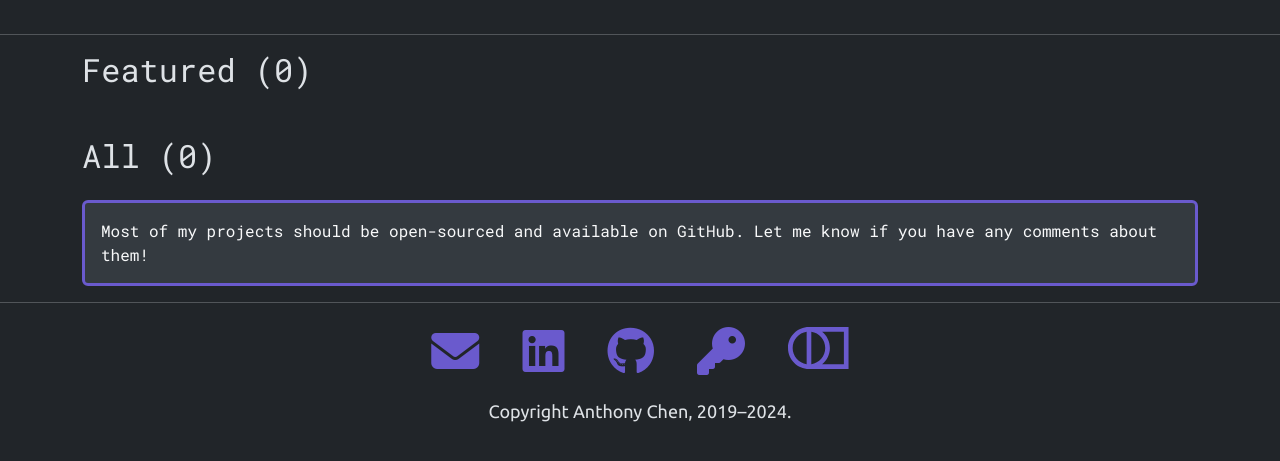
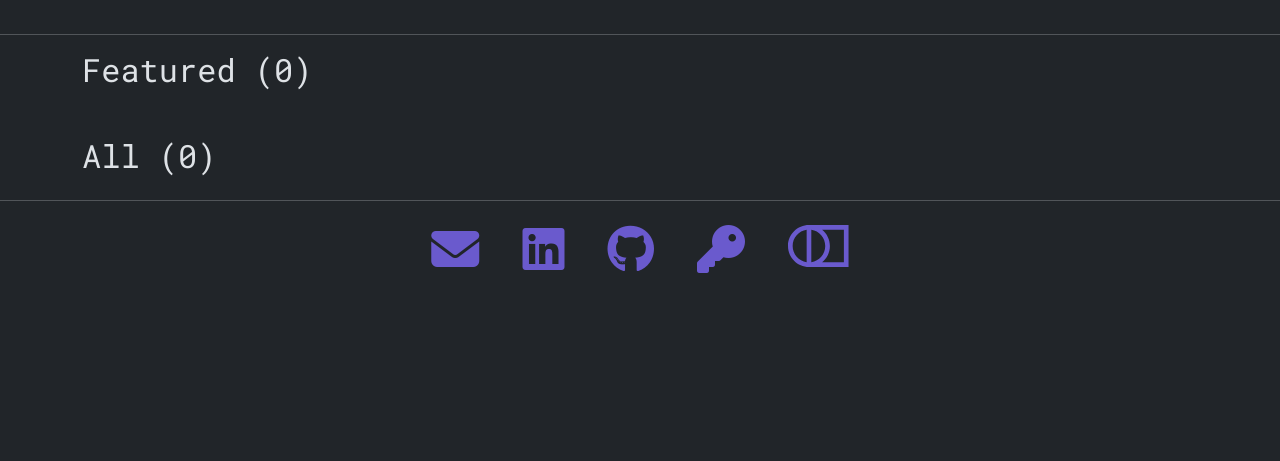
Before and after one commit to slightlyskepticalpotat/chenanthony-new, a Flask app: template src/templates/projects.html in a window 1280 px wide. Shown: the part 161-622 px from the top of the page. Run offline with Flask 3, Linux system fonts and the light colour scheme; the template is opened without the code that fills it, so the values that code supplies are empty; some libraries are stand-ins or nearby versions.

Commit message:
remove some copyright notices

```diff
--- a/src/templates/default.html
+++ b/src/templates/default.html
@@ -79,9 +79,6 @@
                 </li>
             </ul>
         </div>
-        <div class="text-center">
-            <p><small>Copyright Anthony Chen, 2019–2024.</small></p>
-        </div>
     </footer>
 
     <script src="https://cdn.jsdelivr.net/npm/@popperjs/core@2.11.5/dist/umd/popper.min.js" integrity="sha384-Xe+8cL9oJa6tN/veChSP7q+mnSPaj5Bcu9mPX5F5xIGE0DVittaqT5lorf0EI7Vk" crossorigin="anonymous"></script>
--- a/src/templates/index.html
+++ b/src/templates/index.html
@@ -11,7 +11,7 @@
     <link rel="stylesheet" href="{{ url_for("static", filename="css/main.css") }}">
     <link rel="stylesheet" href="https://cdn.jsdelivr.net/npm/bootstrap@5.3.2/dist/css/bootstrap.min.css">
 
-    <title>Home</title>
+    <title>Anthony Chen</title>
     <nav class="navbar sticky-top navbar-expand-lg">
         <div class="container">
           <a class="navbar-brand" href="/">Anthony</a>
@@ -91,7 +91,7 @@
             </ul>
         </div>
         <div class="text-center">
-            <p><small>Copyright Anthony Chen, 2019–2024.</small></p>
+            <p><small>Copyright Anthony Chen, 2019–2024</small></p>
         </div>
     </footer>
     </div>
--- a/src/templates/links.html
+++ b/src/templates/links.html
@@ -85,9 +85,6 @@
                 </li>
             </ul>
         </div>
-        <div class="text-center">
-            <p><small>Copyright Anthony Chen, 2019–2024.</small></p>
-        </div>
     </footer>
 
     <script src="https://cdn.jsdelivr.net/npm/@popperjs/core@2.11.5/dist/umd/popper.min.js" integrity="sha384-Xe+8cL9oJa6tN/veChSP7q+mnSPaj5Bcu9mPX5F5xIGE0DVittaqT5lorf0EI7Vk" crossorigin="anonymous"></script>
--- a/src/templates/projects.html
+++ b/src/templates/projects.html
@@ -63,9 +63,6 @@
             {% endfor %}
             <br>
             <h2 class="mb-4">All ({{ all|length }})</h2>
-            <div class="alert alert-light fade show" role="alert">
-                <span>Most of my projects should be open-sourced and available on GitHub. Let me know if you have any comments about them!</span>
-            </div>
             {% for i in range(0, all|length, 3) %}
                 <div class="row">
                     {% for j in range(i, i + 3) %}
@@ -158,9 +155,6 @@
                 </li>
             </ul>
         </div>
-        <div class="text-center">
-            <p><small>Copyright Anthony Chen, 2019–2024.</small></p>
-        </div>
     </footer>
 
     <script src="https://cdn.jsdelivr.net/npm/@popperjs/core@2.11.5/dist/umd/popper.min.js" integrity="sha384-Xe+8cL9oJa6tN/veChSP7q+mnSPaj5Bcu9mPX5F5xIGE0DVittaqT5lorf0EI7Vk" crossorigin="anonymous"></script>
--- a/src/website.py
+++ b/src/website.py
@@ -298,6 +298,7 @@ def links():
         },
         {"name": "mathNEWS", "url": "https://mathnews.uwaterloo.ca/"},
         {"name": "iWarrior", "url": "https://iwarrior.uwaterloo.ca/"},
+        {"name": "Waterloo Blockchain", "url": "https://www.waterlooblockchain.ca/"},
     ]
     stored_links.sort(key=lambda link: link["name"].lower())
     return render_template("links.html", links=stored_links)
```
